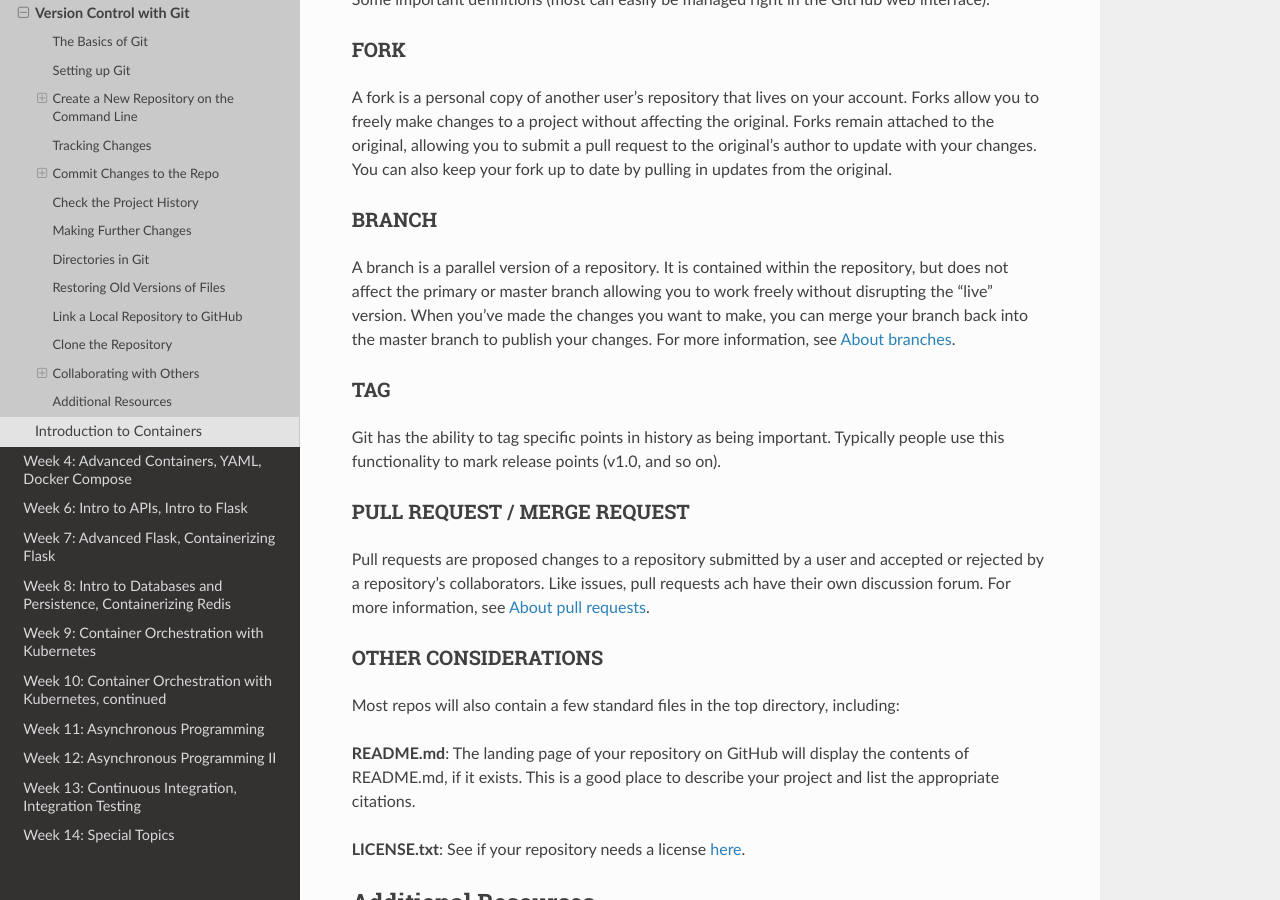
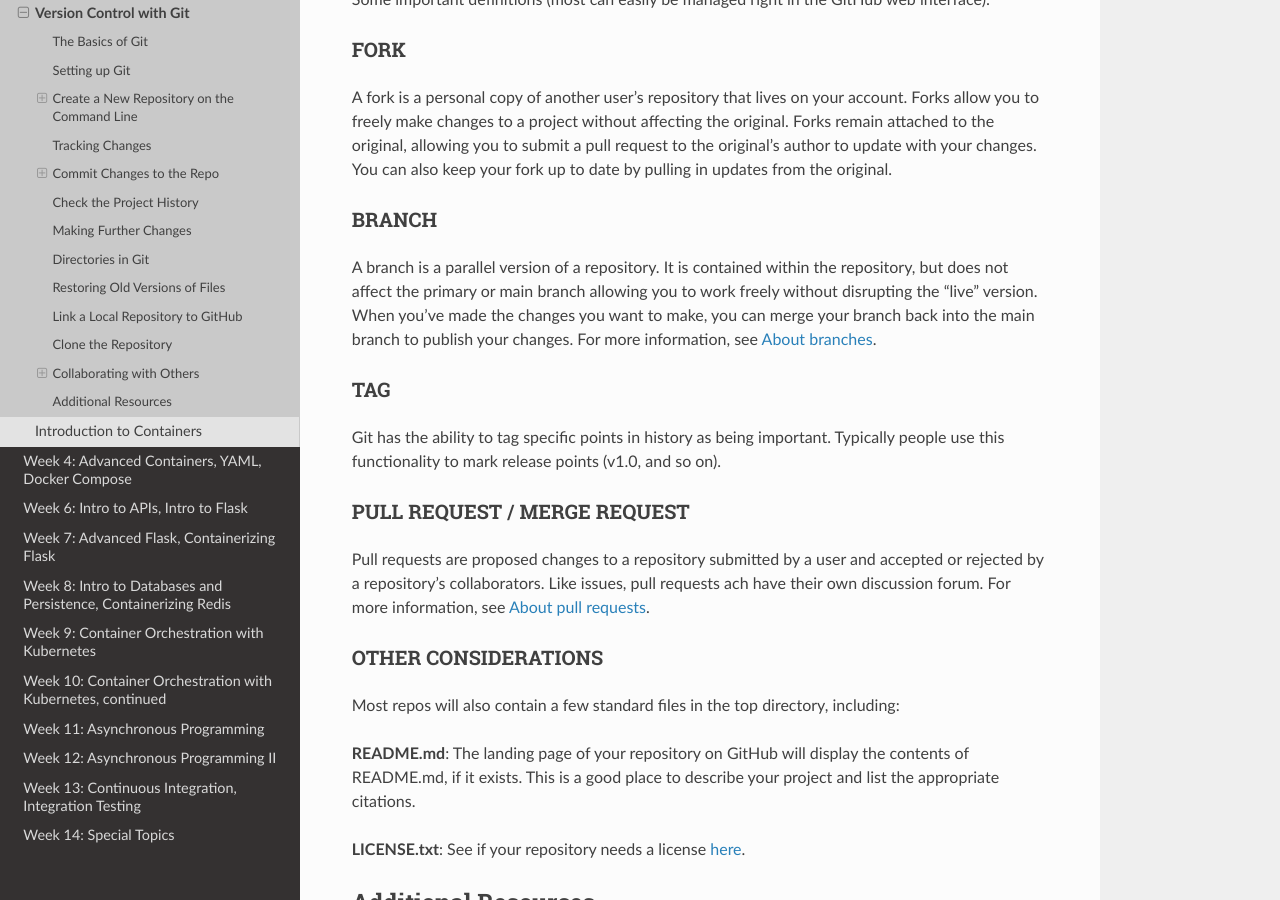
Before and after one commit to TACC/coe-332-sp21, a Sphinx documentation site: the page built from docs/week03/version_control.rst, in a window 1280 px wide and 900 px high, scrolled down 13223 px. Built offline with Sphinx 7.4.7 and the Read the Docs theme 2.0.0, drawn with Linux system fonts in a browser that asks for light colours; some of the changed text lies outside the part shown.

Commit message:
changed terminology to main

```diff
--- a/docs/week03/version_control.rst
+++ b/docs/week03/version_control.rst
@@ -182,7 +182,7 @@
 .. code-block:: bash
 
    [isp02]$ git status
-   # On branch master
+   # On branch main
    #
    # Initial commit
    #
@@ -221,7 +221,7 @@
 
    [isp02]$ git add json_ex.py
    [isp02]$ git status
-   # On branch master
+   # On branch main
    #
    # Initial commit
    #
@@ -248,7 +248,7 @@
 .. code-block:: bash
 
    [isp02]$ git commit -m "started tracking json example script"
-   [master (root-commit) 344ec9f] started tracking json example script
+   [main (root-commit) 344ec9f] started tracking json example script
     1 file changed, 29 insertions(+)
     create mode 100644 json_ex.py
 
@@ -272,7 +272,7 @@
 .. code-block:: bash
 
    [isp02]$ git status
-   # On branch master
+   # On branch main
    # Untracked files:
    #   (use "git add <file>..." to include in what will be committed)
    #
@@ -352,7 +352,7 @@
 .. code-block:: bash
 
    [isp02]$ git status
-   # On branch master
+   # On branch main
    # Changes not staged for commit:
    #   (use "git add <file>..." to update what will be committed)
    #   (use "git checkout -- <file>..." to discard changes in working directory)
@@ -406,10 +406,10 @@
 
    [isp02]$ git add json_ex.py
    [isp02]$ git commit -m "added a descriptive comment"
-   [master 8d5f563] added a descriptive comment
+   [main 8d5f563] added a descriptive comment
     1 file changed, 1 insertion(+), 1 deletion(-)
    [isp02]$ git status
-   # On branch master
+   # On branch main
    nothing to commit, working directory clean
 
 Git insists that we add files to the set we want to commit before actually
@@ -471,7 +471,7 @@
 .. code-block:: bash
 
    [isp02]$ git status
-   # On branch master
+   # On branch main
    # Changes not staged for commit:
    #   (use "git add <file>..." to update what will be committed)
    #   (use "git checkout -- <file>..." to discard changes in working directory)
@@ -678,9 +678,9 @@
 ~~~~~~
 
 A branch is a parallel version of a repository. It is contained within the
-repository, but does not affect the primary or master branch allowing you to
+repository, but does not affect the primary or main branch allowing you to
 work freely without disrupting the "live" version. When you've made the changes
-you want to make, you can merge your branch back into the master branch to
+you want to make, you can merge your branch back into the main branch to
 publish your changes. For more information, see
 `About branches <https://help.github.com/articles/about-branches>`_.
 
```
